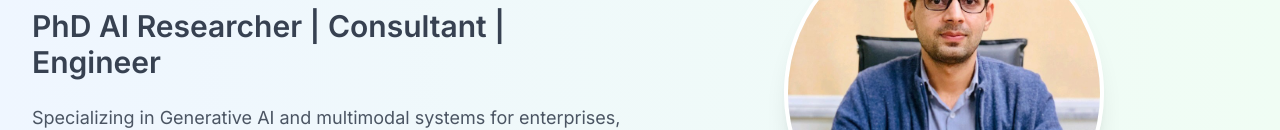
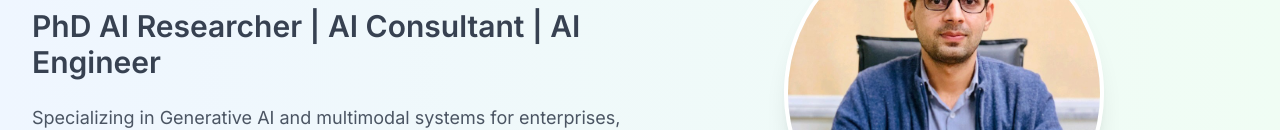
Before and after one commit to muhammadumair894/muhammadumair894.github.io, a plain HTML site: page index.html in a window 1280 px wide. Shown: the part 195-325 px from the top of the page. Drawn offline with nearby package versions, Linux system fonts and the light colour scheme.

Commit message:
Update index.html

```diff
--- a/index.html
+++ b/index.html
@@ -105,7 +105,7 @@
             <div class="md:flex items-center justify-between">
                 <div class="md:w-1/2 mb-10 md:mb-0">
                     <h1 class="text-4xl md:text-5xl font-bold mb-4">Hi, I'm <span class="gradient-text">Muhammad Umair</span></h1>
-                    <h2 class="text-2xl md:text-3xl font-semibold mb-6 text-gray-700">PhD AI Researcher | Consultant | Engineer</h2>
+                    <h2 class="text-2xl md:text-3xl font-semibold mb-6 text-gray-700">PhD AI Researcher | AI Consultant | AI Engineer</h2>
                     <p class="text-lg text-gray-600 mb-8">Specializing in Generative AI and multimodal systems for enterprises, development organizations, and startups.</p>
                     <div class="flex space-x-4">
                         <a href="#contact" class="bg-primary hover:bg-blue-700 text-white px-6 py-3 rounded-lg font-medium transition">Get In Touch</a>
```
